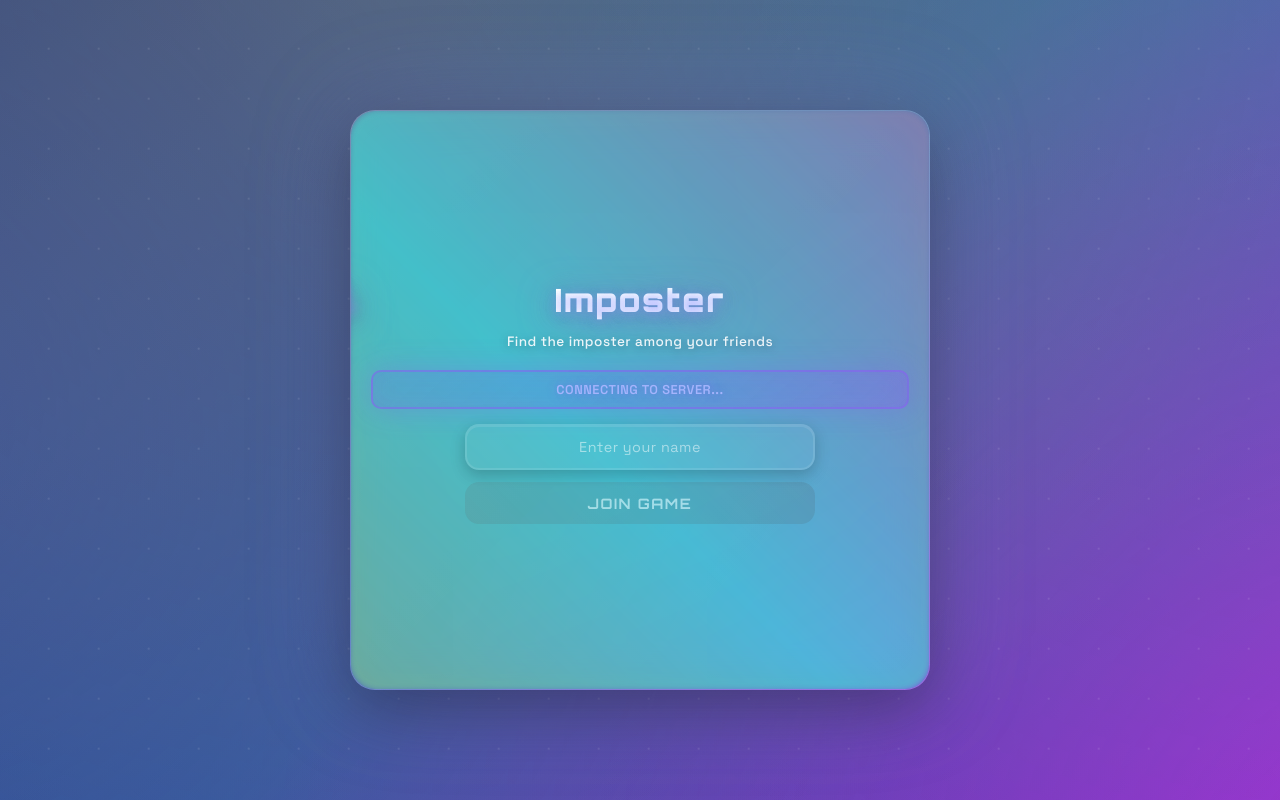
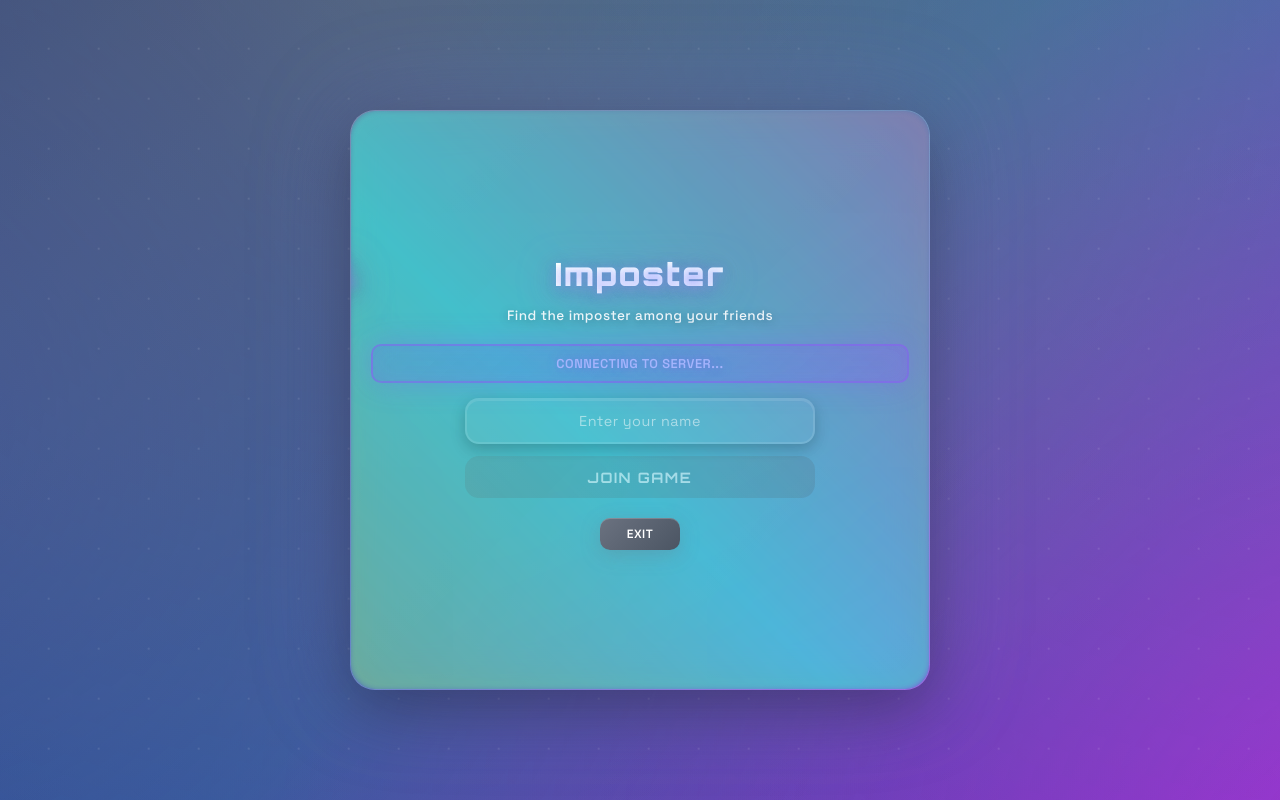
Before and after one commit to beemi-official/game-Imposter, a React (Vite) app: page / in a window 1280 px wide. Both pictures are taken after a click on the button "START GAME". Built offline with nearby package versions, Linux system fonts and the light colour scheme.

Commit message:
Polish join game screen

```diff
--- a/src/App.jsx
+++ b/src/App.jsx
@@ -20,6 +20,11 @@ function GameScreens() {
     setShowWelcome(false)
   }
 
+  // Handle exit from join screen back to welcome
+  const handleExit = () => {
+    setShowWelcome(true)
+  }
+
   // Show welcome screen first
   if (showWelcome) {
     return <WelcomeScreen onStartGame={handleStartGame} />
@@ -30,7 +35,7 @@ function GameScreens() {
 
   // Render appropriate screen based on game phase
   if (!hasJoined) {
-    return <JoinScreen />
+    return <JoinScreen onExit={handleExit} />
   }
 
   switch (gamePhase) {
--- a/src/screens/JoinScreen.css
+++ b/src/screens/JoinScreen.css
@@ -147,38 +147,6 @@
   letter-spacing: 0.5px;
 }
 
-.leader-status {
-  background: linear-gradient(135deg,
-    rgba(255, 215, 0, 0.2),
-    rgba(255, 193, 7, 0.3));
-  color: #ffd700;
-  border: 2px solid rgba(255, 215, 0, 0.5);
-  box-shadow:
-    0 0 30px rgba(255, 215, 0, 0.4),
-    inset 0 0 20px rgba(255, 215, 0, 0.2);
-  text-shadow: 0 0 10px rgba(255, 215, 0, 0.8);
-}
-
-.leader-status::before {
-  content: '👑';
-  position: absolute;
-  left: 15px;
-  animation: crownBounce 2s ease-in-out infinite;
-}
-
-.leader-status::after {
-  content: '';
-  position: absolute;
-  top: 0;
-  left: -100%;
-  width: 100%;
-  height: 100%;
-  background: linear-gradient(90deg,
-    transparent,
-    rgba(255, 255, 255, 0.3),
-    transparent);
-  animation: shimmer 2s infinite;
-}
 
 .player-status {
   background: linear-gradient(135deg,
@@ -312,12 +280,16 @@
   box-shadow: none;
 }
 
-.reset-btn {
-  margin-top: 5px;
-  margin-bottom: 15px;
-  background: linear-gradient(135deg, #ff416c, #ff4b2b);
-  color: white;
-  padding: 8px 16px;
+.bottom-controls {
+  display: flex;
+  gap: 12px;
+  justify-content: center;
+  margin-top: 20px;
+  animation: fadeInUp 0.8s ease-out 0.7s both;
+}
+
+.small-btn {
+  padding: 8px 20px;
   border: none;
   border-radius: 10px;
   cursor: pointer;
@@ -329,12 +301,26 @@
   letter-spacing: 0.5px;
   position: relative;
   overflow: hidden;
+  min-width: 80px;
+}
+
+.reset-btn {
+  background: linear-gradient(135deg, #ff416c, #ff4b2b);
+  color: white;
   box-shadow:
     0 5px 20px rgba(255, 65, 108, 0.3),
     inset 0 1px 0 rgba(255, 255, 255, 0.2);
 }
 
-.reset-btn::before {
+.exit-btn {
+  background: linear-gradient(135deg, #6b7280, #4b5563);
+  color: white;
+  box-shadow:
+    0 5px 20px rgba(107, 114, 128, 0.3),
+    inset 0 1px 0 rgba(255, 255, 255, 0.2);
+}
+
+.small-btn::before {
   content: '';
   position: absolute;
   top: 0;
@@ -348,16 +334,26 @@
   transition: left 0.5s;
 }
 
+.small-btn:hover {
+  transform: translateY(-2px) scale(1.05);
+}
+
+.small-btn:hover::before {
+  left: 100%;
+}
+
 .reset-btn:hover {
-  transform: translateY(-2px) scale(1.05);
   box-shadow:
     0 10px 30px rgba(255, 65, 108, 0.4),
     0 0 40px rgba(255, 65, 108, 0.2),
     inset 0 1px 0 rgba(255, 255, 255, 0.3);
 }
 
-.reset-btn:hover::before {
-  left: 100%;
+.exit-btn:hover {
+  box-shadow:
+    0 10px 30px rgba(107, 114, 128, 0.4),
+    0 0 40px rgba(107, 114, 128, 0.2),
+    inset 0 1px 0 rgba(255, 255, 255, 0.3);
 }
 
 /* Animations */
@@ -463,26 +459,6 @@
   }
 }
 
-@keyframes crownBounce {
-  0%, 100% {
-    transform: translateY(0) rotate(0deg);
-  }
-  25% {
-    transform: translateY(-3px) rotate(-10deg);
-  }
-  75% {
-    transform: translateY(3px) rotate(10deg);
-  }
-}
-
-@keyframes shimmer {
-  0% {
-    left: -100%;
-  }
-  100% {
-    left: 200%;
-  }
-}
 
 @keyframes buttonPulse {
   0%, 100% {
--- a/src/screens/JoinScreen.jsx
+++ b/src/screens/JoinScreen.jsx
@@ -3,7 +3,7 @@ import { useBeemiSDK } from '../providers/BeemiSDKProvider'
 import { useGame } from '../providers/GameProvider'
 import './JoinScreen.css'
 
-export default function JoinScreen() {
+export default function JoinScreen({ onExit }) {
   const { isConnected, isLeader, userProfile, playerId } = useBeemiSDK()
   const { joinGame, playerNames, resetGame } = useGame()
   const [name, setName] = useState('')
@@ -22,12 +22,10 @@ export default function JoinScreen() {
     // Update status message
     if (!isConnected) {
       setStatusMessage('Connecting to server...')
-    } else if (isLeader) {
-      setStatusMessage("You're the room leader")
     } else {
       setStatusMessage('')
     }
-  }, [isConnected, isLeader])
+  }, [isConnected])
 
   useEffect(() => {
     // Check if player successfully joined
@@ -66,6 +64,12 @@ export default function JoinScreen() {
     }
   }
 
+  const handleExit = () => {
+    if (onExit) {
+      onExit()
+    }
+  }
+
   return (
     <section className="join-screen">
       <div className="join-container">
@@ -74,20 +78,9 @@ export default function JoinScreen() {
           <p className="game-subtitle">Find the imposter among your friends</p>
 
           {statusMessage && (
-            <div className={`status-message ${isLeader ? 'leader-status' : 'player-status'}`}>
+            <div className="status-message player-status">
               {statusMessage}
             </div>
-          )}
-
-          {isLeader && (
-            <button
-              onClick={handleReset}
-              className="reset-btn"
-              disabled={isResetting}
-              style={{ opacity: isResetting ? 0.5 : 1 }}
-            >
-              {isResetting ? 'Resetting...' : 'Reset Game'}
-            </button>
           )}
 
           <form onSubmit={handleSubmit} className="join-form">
@@ -110,6 +103,25 @@ export default function JoinScreen() {
               {isJoining ? 'Joining...' : 'Join Game'}
             </button>
           </form>
+
+          <div className="bottom-controls">
+            {isLeader && (
+              <button
+                onClick={handleReset}
+                className="small-btn reset-btn"
+                disabled={isResetting}
+                style={{ opacity: isResetting ? 0.5 : 1 }}
+              >
+                {isResetting ? 'Resetting...' : 'Reset'}
+              </button>
+            )}
+            <button
+              onClick={handleExit}
+              className="small-btn exit-btn"
+            >
+              Exit
+            </button>
+          </div>
         </div>
       </div>
     </section>
```
